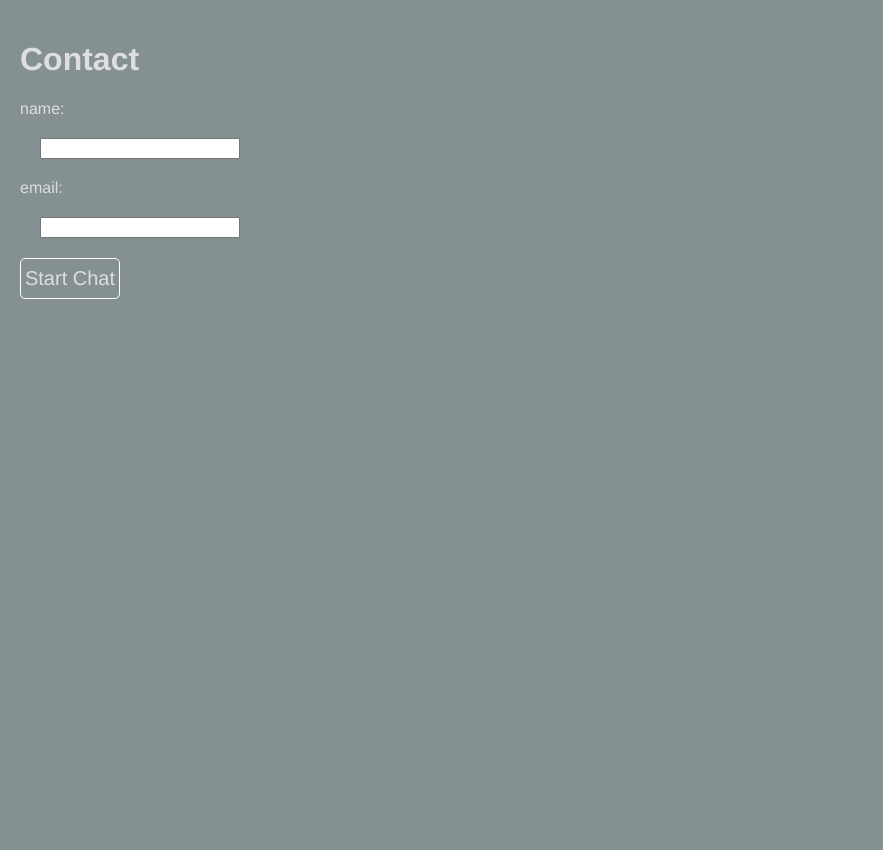
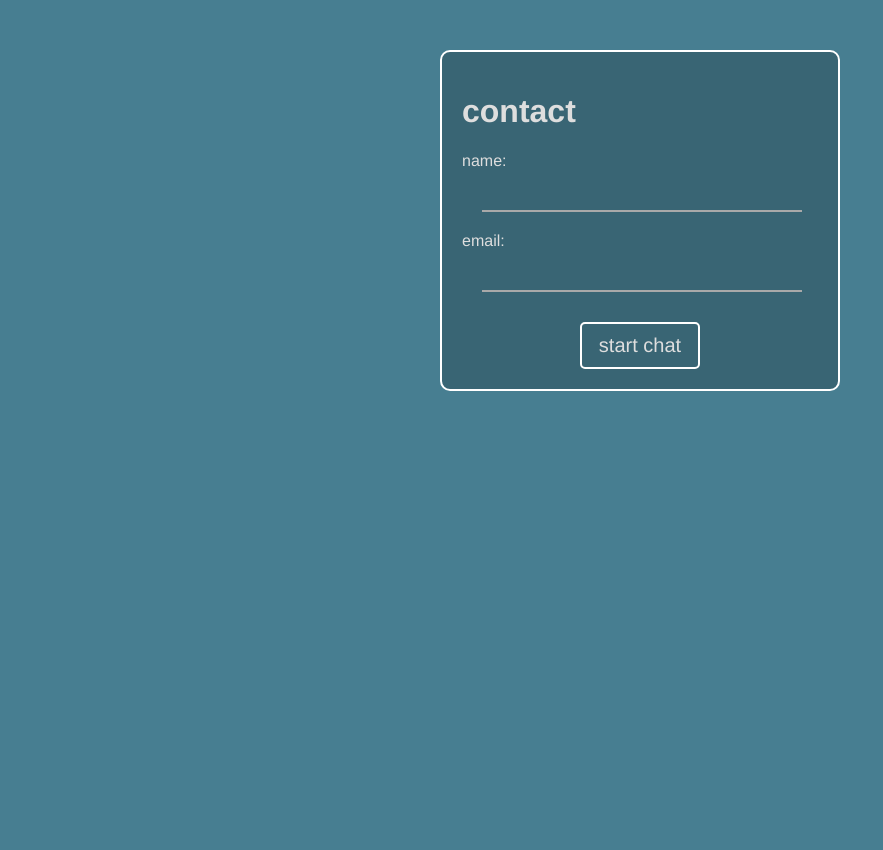
Before and after one commit to tylerackerson/contact_bot, a Flask app: page / in a window 1280 px wide. Shown: the whole page, without its empty margins (0-883 px from the left). Before the commit the page ends 299 px from the top, so only its background shows below. Run offline with Flask 2, Linux system fonts and the light colour scheme; some libraries are stand-ins or nearby versions.

Commit message:
Styles the form a bit

```diff
--- a/static/index.css
+++ b/static/index.css
@@ -1,5 +1,17 @@
 * {
   box-sizing:border-box;
+}
+
+#contact-container form {
+  width: 400px;
+  border: 2px solid white;
+  border-radius: 10px;
+  margin: 50px auto;
+  background-color: rgba(0,0,0,0.2);
+}
+
+#chat-window {
+  margin: 50px auto;
 }
 
 .hidden {
@@ -7,40 +19,42 @@
 }
 
 .button {
-  border: 1px solid white;
-  width: 100px;
+  border: 2px solid white;
+  width: 120px;
   text-align: center;
   border-radius: 5px;
   font-size: 20px;
-  padding: 8px 0;
+  padding: 10px 0;
+  margin: 30px auto 0;
 }
 
-
 .button:hover {
-  border-color: orange;
-  color: orange;
-  width: 100px;
-}
-
-form {
-  width: 500px;
-  padding: 10px 20px;
+  border-color: #E68A18;
+  background-color: #477E91;
+  cursor: pointer;
 }
 
 form input {
   display: block;
-  width: 200px;
-  margin: 10px 20px;
+  width: 320px;
+  height: 42px;
+  margin: 0 20px 20px;
+  font-size: 28px;
+  outline: none;
+  background-color: transparent;
+  border: none;
+  border-bottom: 2px solid darkgrey;
+  padding: 0;
+  color: #FFFFFF;
 }
 
-
 html, body {
-  padding:0;
-  margin:0;
-  height:100%;
-  width:100%;
-  color:#dedede;
-  background-color: #849091;
+  padding: 0;
+  margin: 0;
+  height: 100%;
+  width: 100%;
+  color: #dedede;
+  background-color: #477E91;
   font-family: 'Helvetica Neue', Helvetica, sans-serif;
 }
 
@@ -77,7 +91,16 @@
   border-bottom:1px solid #2B2B2A;
   padding:0;
   font-size:42px;
-  color:#eee;
+  color: #FFFFFF;
+  visibility: visible;
+  -webkit-transition: all 2s;
+  transition: all 2s;
+}
+
+#chat-window input:disabled {
+  background-color: rgba(0, 0, 0, 0.6);
+  width: 0;
+  visibility: hidden;
 }
 
 form {
@@ -85,14 +108,9 @@
   padding: 20px;
 }
 
-form input {
-  display: block;
-  width: 200px;
-  margin: 20px;
-}
-
 #messages {
-  background-color: #232323;
+  background-color: rgba(0, 0, 0, 0.5);
+  border-radius: 10px;
   padding: 10px;
   height: 500px;
   width: 800px;
@@ -110,21 +128,9 @@
   font-style:italic;
 }
 
-.message-container {
-  margin:5px 0;
-  color:#fff;
-}
-
-.message-container .username {
-  display:inline-block;
-  margin-right:5px;
-  font-weight:bold;
-  color:#849091;
-}
-
 .me, .username.me {
   font-weight:bold;
-  color:cyan;
+  color: #E68A12;
 }
 
 .message-container .username.me {
--- a/static/index.js
+++ b/static/index.js
@@ -68,8 +68,8 @@
 
     function setupChannel() {
         generalChannel.join().then(function(channel) {
-            print('Joined chat as '
-                + '<span class="me">' + username + '</span>.', true);
+          $('#chat-input').prop('disabled', false)
+          print('Joined chat as ' + '<span class="me">' + username + '</span>.', true);
         });
 
         // Listen for new messages sent to the channel
--- a/templates/index.html
+++ b/templates/index.html
@@ -1,7 +1,7 @@
 <!DOCTYPE html>
 <html>
 <head>
-  <title>Twilio IP Messaging Quickstart</title>
+  <title>Contact</title>
   <link rel="shortcut icon" href="//www.twilio.com/marketing/bundles/marketing/img/favicons/favicon.ico">
   <link rel="stylesheet" href="//maxcdn.bootstrapcdn.com/font-awesome/4.4.0/css/font-awesome.min.css">
   <link rel="stylesheet" href="/static/index.css">
```
Also changed, not shown: static/form.js, 2 other files.
